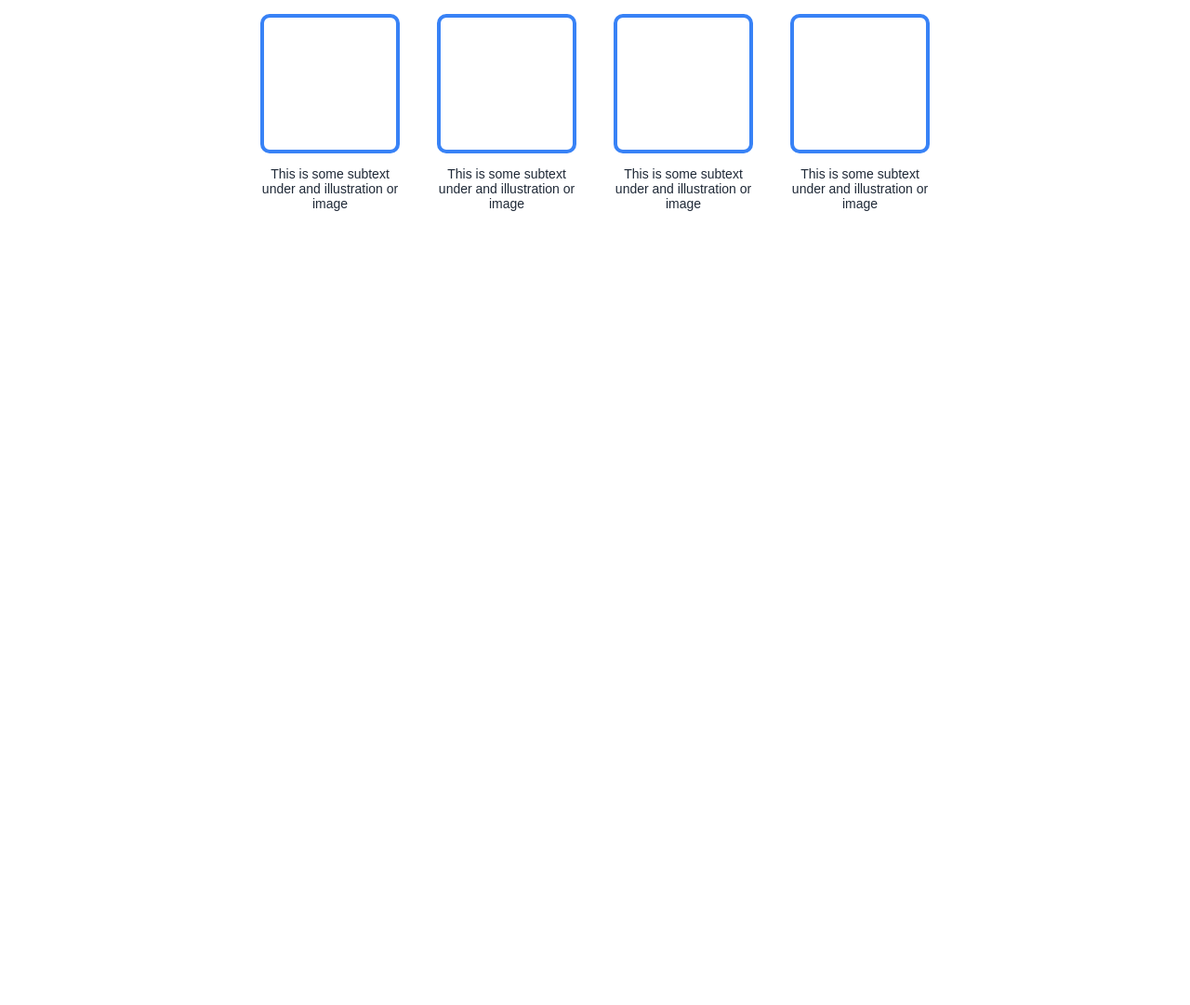
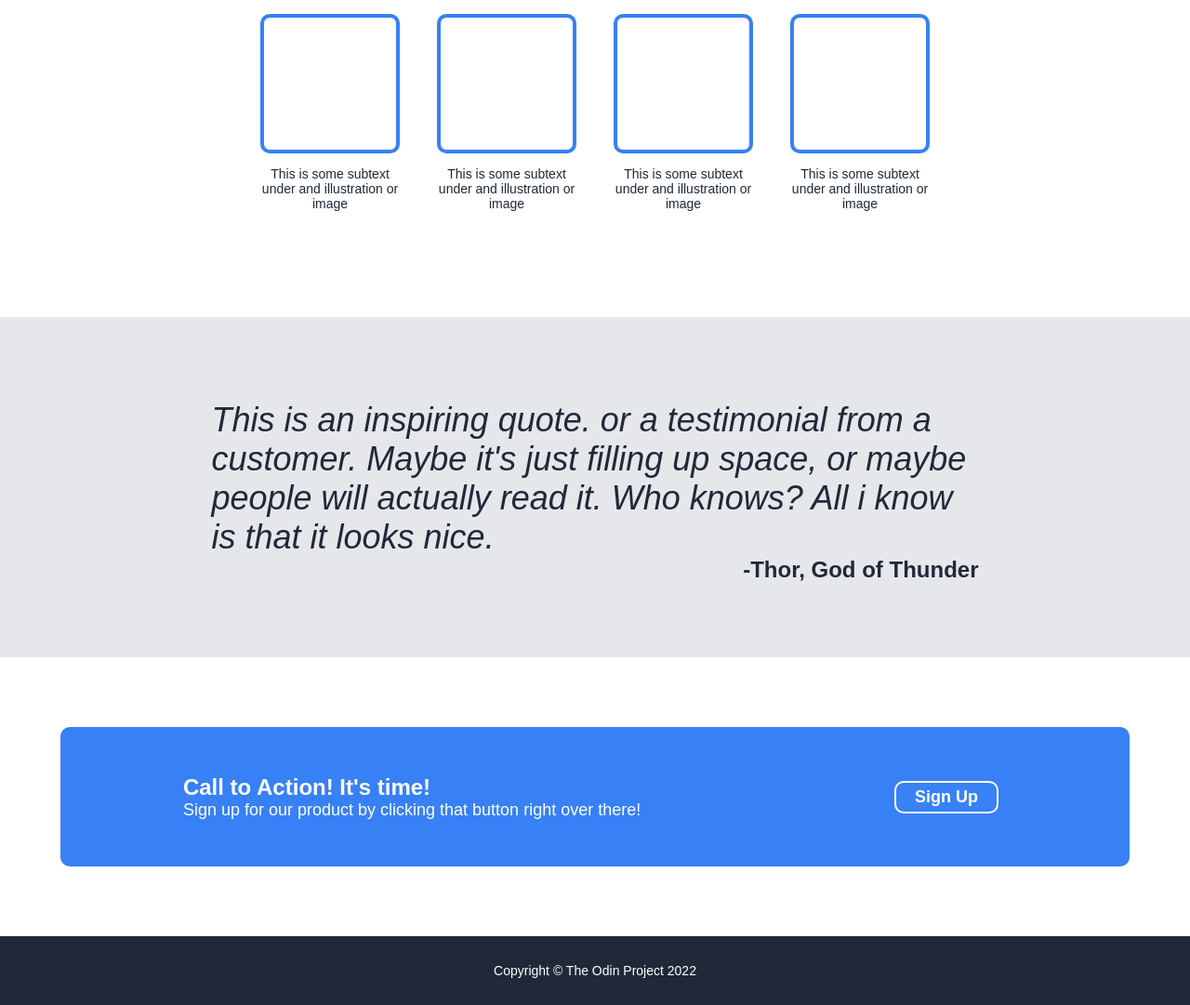
Before and after one commit to Johnatan0/TOP-LandingPage, a plain HTML site: page index.html in a window 1280 px wide. Shown: the part 675-1756 px from the top of the page at 93% size. Before the commit the page ends 916 px from the top, so only its background shows below. Drawn offline with Linux system fonts and the light colour scheme.

Commit message:
Project complete - Final Commit

```diff
--- a/index.html
+++ b/index.html
@@ -54,6 +54,35 @@
         </div>
     </div>
 
+    <div class="quote-box">
+        <div class="text">
+        <p style="font-size: 36px; margin: 0;font-style: italic;">This is an inspiring quote. or a testimonial from a customer. Maybe it's just filling
+        up space, or maybe people will actually read it. Who knows? All i know is that it
+        looks nice. </p>
+
+        <div class="text-reverse" style="font-size: 24px;font-weight: 900;">
+            -Thor, God of Thunder
+        </div>
+
+        </div>
+    </div>
+
+    <div class="sign-up-box">
+        <div class="subox">
+            <div class="su-text">
+                <h3 style="margin: 0;">Call to Action! It's time!</h3>
+                <h2 style="margin: 0; color: white;">Sign up for our product by clicking that button right over there!</h2>
+            </div>
+
+            <div class="bdiv">
+                <button class="su-button" style="margin:0;">Sign Up</button>
+            </div>
+        </div>
+    </div>
+
+    <div class="header" style="padding: 15px;">
+        <p style="color: white;">Copyright © The Odin Project 2022</p>
+    </div>
 
 </body>
 </html>
--- a/style.css
+++ b/style.css
@@ -39,6 +39,7 @@ h3 {
 }
 
 button {
+    display: flex;
     background-color: #3882f6;
     font-weight: bolder;
     color: white;
@@ -95,14 +96,14 @@ button {
     display: flex;
     flex-direction: column;
     align-items: center;
-
+    padding-bottom: 100px;
 }
 
 .img-content {
     box-sizing: border-box;
     width: 150px;
     height: 150px;
-    border: solid #3882f6 4px;
+    border: solid #3780f6 4px;
     border-radius: 10px;
 }
 
@@ -119,3 +120,57 @@ button {
     gap: 40px;
     justify-content: center;
 }
+
+.quote-box {
+    color: #1F2937;
+    display: flex;
+    flex-direction: column;
+    font-size: 36px;;
+    align-items: center;
+    background: #E5E7EB;
+    padding: 90px 0px 80px 0px;
+}
+
+.text {
+    max-width: 825px;
+}
+
+.text-reverse {
+    display: flex;
+    flex-direction: row-reverse;
+}
+
+.sign-up-box {
+    display: flex;
+    min-height: 300px;
+    justify-content: center;
+    align-items: center;
+}
+
+.subox {
+    display: flex;
+    flex: 1;
+    background: #3780f6;
+    max-width: 1150px;
+    min-height: 150px;
+    border-radius: 10px;
+    justify-content: space-around;
+}
+
+.su-text {
+    display: flex;
+    flex-direction: column;
+    justify-content: center;
+}
+
+.su-button {
+    border: solid white 2px;
+}
+
+.bdiv {
+    display: flex;
+    flex-direction: column;
+    min-width: 130px;
+    justify-content: center;
+    align-items: center;
+}
```
